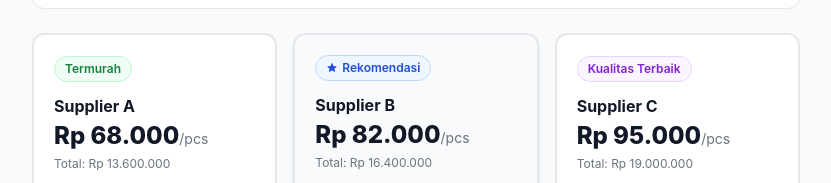
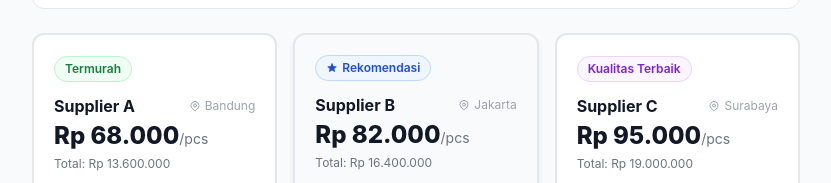
Before and after one commit to maulavista/sragam, a Next.js app: page / in a window 1280 px wide. Shown: the part 2918-3101 px from the top of the page, without its empty margins (224-1055 px from the left). Built offline with nearby package versions, Linux system fonts and the light colour scheme; no server answers.

Commit message:
Add buyer city field and supplier location to quote cards

```diff
--- a/src/app/api/submit/route.ts
+++ b/src/app/api/submit/route.ts
@@ -14,6 +14,7 @@ const orderItemSchema = z.object({
 const orderSchema = z.object({
   nama: z.string().min(2, 'Nama harus diisi'),
   whatsapp: z.string().min(9, 'Nomor WhatsApp harus diisi'),
+  kota: z.string().min(2, 'Kota harus diisi'),
   nama_organisasi: z.string().optional(),
   jenis_organisasi: z.string().optional(),
   items: z.string().min(1, 'Produk harus dipilih'),
@@ -29,6 +30,7 @@ export async function POST(request: NextRequest) {
     const raw = {
       nama: formData.get('nama') as string,
       whatsapp: formData.get('whatsapp') as string,
+      kota: formData.get('kota') as string,
       nama_organisasi: (formData.get('nama_organisasi') as string) || undefined,
       jenis_organisasi: (formData.get('jenis_organisasi') as string) || undefined,
       items: formData.get('items') as string,
@@ -87,6 +89,7 @@ export async function POST(request: NextRequest) {
       .insert({
         nama: parsed.data.nama,
         whatsapp: parsed.data.whatsapp,
+        kota: parsed.data.kota,
         nama_organisasi: parsed.data.nama_organisasi ?? null,
         jenis_organisasi: parsed.data.jenis_organisasi ?? null,
         anggaran: parsed.data.anggaran ?? null,
--- a/src/components/OrderForm.tsx
+++ b/src/components/OrderForm.tsx
@@ -21,6 +21,7 @@ type GlobalData = {
   nama: string
   whatsapp: string
   nama_organisasi: string
+  kota: string
 }
 
 type Phase =
@@ -478,8 +479,8 @@ function StepTenggatReferensi({
   )
 }
 
-function StepKontak({ nama, whatsapp, nama_organisasi, onChange }: {
-  nama: string; whatsapp: string; nama_organisasi: string
+function StepKontak({ nama, whatsapp, nama_organisasi, kota, onChange }: {
+  nama: string; whatsapp: string; nama_organisasi: string; kota: string
   onChange: (field: keyof GlobalData, value: string) => void
 }) {
   return (
@@ -494,6 +495,10 @@ function StepKontak({ nama, whatsapp, nama_organisasi, onChange }: {
         <div>
           <label className="form-label">Nomor WhatsApp <span className="text-red-500">*</span></label>
           <input type="tel" value={whatsapp} onChange={(e) => onChange('whatsapp', e.target.value)} placeholder="08xxxxxxxxxx" inputMode="tel" className="form-input" />
+        </div>
+        <div>
+          <label className="form-label">Kota <span className="text-red-500">*</span></label>
+          <input type="text" value={kota} onChange={(e) => onChange('kota', e.target.value)} placeholder="Contoh: Surabaya" className="form-input" />
         </div>
         <div>
           <label className="form-label">Perusahaan / Organisasi</label>
@@ -550,7 +555,7 @@ export default function OrderForm() {
   const [items, setItems] = useState<OrderItem[]>([])
   const [current, setCurrent] = useState<OrderItem>({ ...EMPTY_ITEM })
   const [global, setGlobal] = useState<GlobalData>({
-    jenis_organisasi: '', anggaran: '', deadline: '', catatan: '', nama: '', whatsapp: '', nama_organisasi: '',
+    jenis_organisasi: '', anggaran: '', deadline: '', catatan: '', nama: '', whatsapp: '', nama_organisasi: '', kota: '',
   })
 
   const [fileName, setFileName] = useState<string | null>(null)
@@ -587,6 +592,7 @@ export default function OrderForm() {
     if (p === 'kontak') {
       if (global.nama.trim().length < 2) return 'Nama harus diisi.'
       if (global.whatsapp.trim().length < 9) return 'Nomor WhatsApp harus diisi.'
+      if (global.kota.trim().length < 2) return 'Kota harus diisi.'
     }
     return null
   }
@@ -655,6 +661,7 @@ export default function OrderForm() {
       formData.append('jenis_organisasi', global.jenis_organisasi)
       formData.append('nama', global.nama)
       formData.append('whatsapp', global.whatsapp)
+      formData.append('kota', global.kota)
       if (global.nama_organisasi) formData.append('nama_organisasi', global.nama_organisasi)
       if (global.anggaran) formData.append('anggaran', global.anggaran)
       if (global.deadline) formData.append('deadline', global.deadline)
@@ -783,6 +790,7 @@ export default function OrderForm() {
             nama={global.nama}
             whatsapp={global.whatsapp}
             nama_organisasi={global.nama_organisasi}
+            kota={global.kota}
             onChange={setG}
           />
         )}
--- a/src/components/QuoteComparison.tsx
+++ b/src/components/QuoteComparison.tsx
@@ -20,6 +20,7 @@ type Label = {
 type Supplier = {
   name: string
   label: Label
+  lokasi: string
   hargaPerPcs: string
   total: string
   bahan: string
@@ -33,6 +34,7 @@ const suppliers: Supplier[] = [
   {
     name: 'Supplier A',
     label: { text: 'Termurah', color: 'text-green-700', bg: 'bg-green-50', border: 'border-green-200' },
+    lokasi: 'Bandung',
     hargaPerPcs: 'Rp 68.000',
     total: 'Rp 13.600.000',
     bahan: 'Cotton Combed 30s campuran',
@@ -44,6 +46,7 @@ const suppliers: Supplier[] = [
   {
     name: 'Supplier B',
     label: { text: 'Rekomendasi', color: 'text-brand-700', bg: 'bg-brand-50', border: 'border-brand-200' },
+    lokasi: 'Jakarta',
     hargaPerPcs: 'Rp 82.000',
     total: 'Rp 16.400.000',
     bahan: 'Cotton Combed 30s',
@@ -55,6 +58,7 @@ const suppliers: Supplier[] = [
   {
     name: 'Supplier C',
     label: { text: 'Kualitas Terbaik', color: 'text-purple-700', bg: 'bg-purple-50', border: 'border-purple-200' },
+    lokasi: 'Surabaya',
     hargaPerPcs: 'Rp 95.000',
     total: 'Rp 19.000.000',
     bahan: 'Lacoste Premium',
@@ -120,7 +124,16 @@ export default function QuoteComparison() {
                   {s.label.text}
                 </span>
 
-                <p className="font-bold text-gray-900 mb-0.5">{s.name}</p>
+                <div className="flex items-center justify-between mb-0.5">
+                  <p className="font-bold text-gray-900">{s.name}</p>
+                  <span className="text-xs text-gray-400 flex items-center gap-1">
+                    <svg className="w-3 h-3" fill="none" viewBox="0 0 24 24" stroke="currentColor">
+                      <path strokeLinecap="round" strokeLinejoin="round" strokeWidth={2} d="M17.657 16.657L13.414 20.9a1.998 1.998 0 01-2.827 0l-4.244-4.243a8 8 0 1111.314 0z" />
+                      <path strokeLinecap="round" strokeLinejoin="round" strokeWidth={2} d="M15 11a3 3 0 11-6 0 3 3 0 016 0z" />
+                    </svg>
+                    {s.lokasi}
+                  </span>
+                </div>
                 <p className="text-2xl font-extrabold text-gray-900 mb-1">{s.hargaPerPcs}<span className="text-sm font-normal text-gray-500">/pcs</span></p>
                 <p className="text-xs text-gray-500 mb-4">Total: {s.total}</p>
 
```
